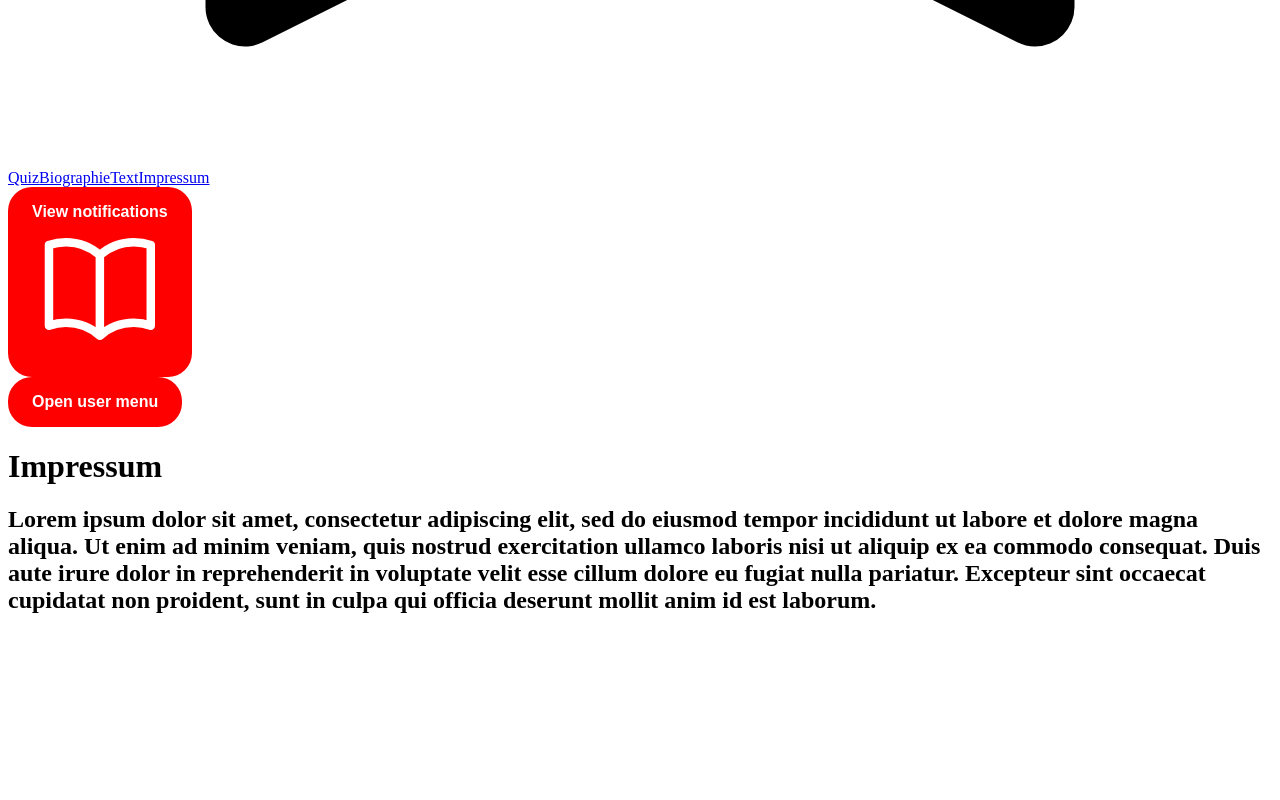
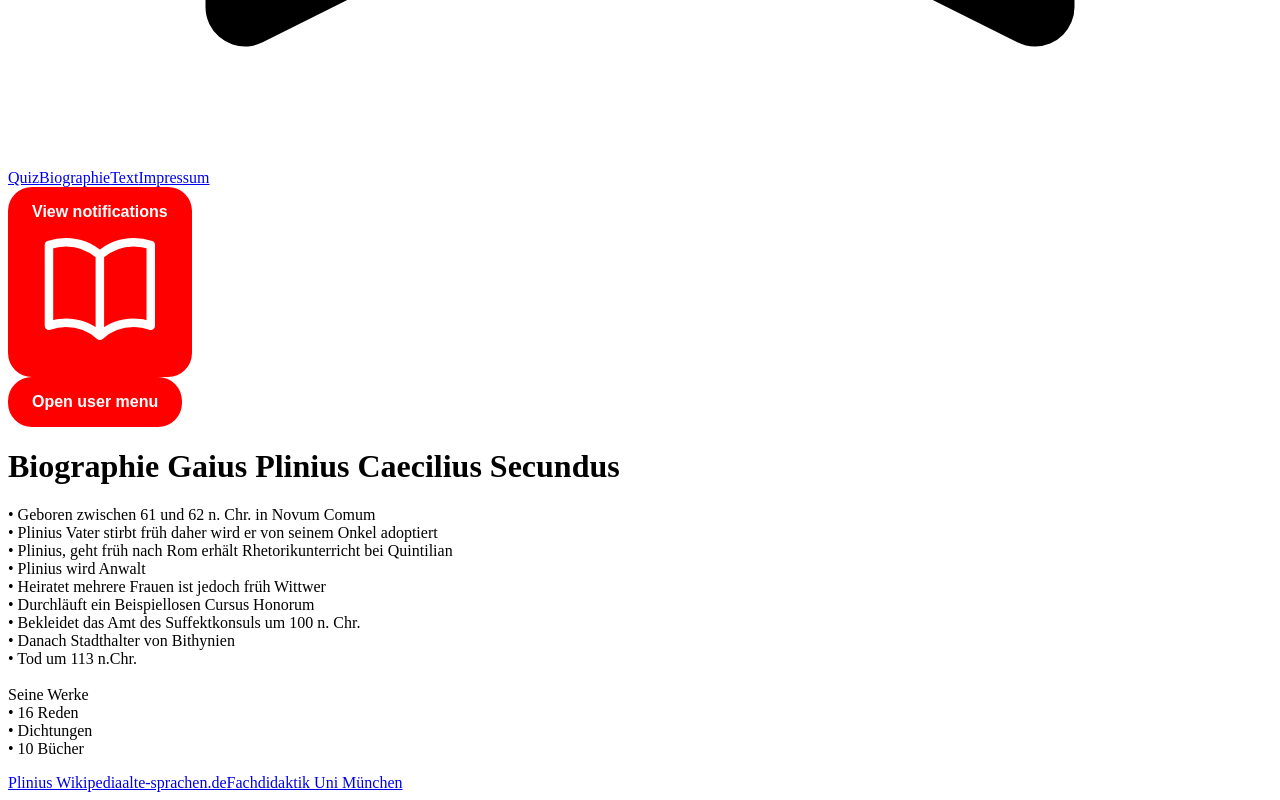
Before and after one commit to JonasErtl/latein_plinius, a React (Vite) app: page /bio in a window 1280 px wide. Shown: the part 1291-2091 px from the top of the page. Before the commit the page ends 1925 px from the top, so only its background shows below. Built offline with nearby package versions, Linux system fonts and the light colour scheme; the HTML template or start-up script is replaced by a standard one.

Commit message:
Updated Bio

```diff
--- a/src/components/Biographie.jsx
+++ b/src/components/Biographie.jsx
@@ -1,24 +1,39 @@
 import React from 'react'
 import Animation from './Animation'
 
-const Biographie = () => {
+const Zusammenfassung = () => {
   return (
-    <div>
+    <div className="bg-gradient-to-r from-white to-white h-screen pt-10 pb-10">
       <div className="bg-gradient-to-r from-white to-white h-screen pt-10 pb-10">
-    <div className='bg-gradient-to-tr from-gray-50 to-werid flex justify-center mx-14 h-auto rounded shadow-xl text-gray-600 text-center text-xl'>
-      <h1 className='text-center'>
-        Impressum
-      </h1>
-      <h2>
-          Lorem ipsum dolor sit amet, consectetur adipiscing elit, sed do eiusmod tempor incididunt ut labore et dolore magna aliqua.
-          Ut enim ad minim veniam, quis nostrud exercitation ullamco laboris nisi ut aliquip ex ea commodo consequat.
-          Duis aute irure dolor in reprehenderit in voluptate velit esse cillum dolore eu fugiat nulla pariatur.
-          Excepteur sint occaecat cupidatat non proident, sunt in culpa qui officia deserunt mollit anim id est laborum.
-      </h2>
+        <h1 className="text-center text-3xl pb-5 text-gray-700 ">
+         Biographie Gaius Plinius Caecilius Secundus
+        </h1>
+    <div className='bg-gradient-to-tr from-gray-50 to-werid flex justify-center mx-14 h-auto rounded shadow-xl text-gray-600 text-center text-xl py-3'>
+      <p>
+• Geboren zwischen 61 und 62 n. Chr. in Novum Comum <br/>
+• Plinius Vater stirbt früh daher wird er von seinem Onkel adoptiert<br/>
+• Plinius, geht früh nach Rom erhält Rhetorikunterricht bei Quintilian<br/>
+• Plinius wird Anwalt <br/>
+• Heiratet mehrere Frauen ist jedoch früh Wittwer <br/>
+• Durchläuft ein Beispiellosen Cursus Honorum <br/>
+• Bekleidet das Amt des Suffektkonsuls um 100 n. Chr.<br/>
+• Danach Stadthalter von Bithynien <br/>
+• Tod um 113 n.Chr. <br/>
+<br/>
+Seine Werke<br/>
+• 16 Reden<br/>
+• Dichtungen<br/>
+• 10 Bücher <br/>
+      </p>
+      </div>
+      <div className='flex justify-center'>
+      <a href='https://de.wikipedia.org/wiki/Plinius_der_J%C3%BCngere' className='bg-gradient-to-r from-red-400 to-blue-500 text-white rounded text-xl my-2 px-1 mx-5'>Plinius Wikipedia</a>
+      <a href='https://www.alte-sprachen.de/Plinius/plinius-info.htm' className='bg-gradient-to-r from-red-400 to-blue-500 text-white rounded text-xl my-2 px-1 mx-5'>alte-sprachen.de</a>
+      <a href='https://www.fachdidaktik.klassphil.uni-muenchen.de/studium_lehre/lehrverans/winter_1213/interpretationsuebung/hierl_plinius.pdf' className='bg-gradient-to-r from-red-400 to-blue-500 text-white rounded text-xl my-2 mx-5 px-1'>Fachdidaktik Uni München</a>
       </div>
     </div>
     </div>
   )
 }
 
-export default Biographie
+export default Zusammenfassung
--- a/src/components/Impressum.jsx
+++ b/src/components/Impressum.jsx
@@ -2,7 +2,7 @@ import React from 'react'
 
 const Impressum = () => {
   return (
-    <div className="bg-gradient-to-r from-white to-white h-screen pt-10 pb-10">
+    <div className="bg-gradient-to-r from-white to-gray-200 h-screen pt-10 pb-10">
       <h1 className='text-center text-3xl pb-4 text-gray-700'>Impressum</h1>
     <div className='bg-gradient-to-tr from-gray-50 to-werid flex justify-center mx-14 h-auto rounded shadow-xl text-gray-600 text-center text-xl pt-5 pb-5'>
       Bei dieser Website handelt es sich um ein von Schülern erstelltes Projekt.<br />
--- a/src/components/Quiz-Components/QuizCard.jsx
+++ b/src/components/Quiz-Components/QuizCard.jsx
@@ -10,16 +10,16 @@ function QuizCard() {
 
   const questions = [
     {
-      text: "Wer war plinius",
+      text: "Wann und wo wurde Plinius geboren ?",
       options: [
-        { id: 0, text: "Ein Bademeister", isCorrect: false },
-        { id: 1, text: "Ein Kaiser", isCorrect: false },
-        { id: 2, text: "Ein Soldat", isCorrect: false },
-        { id: 3, text: "Ein Schriftsteller", isCorrect: true },
+        { id: 0, text: "Zwischen 64 und 66 in Pompeji", isCorrect: false },
+        { id: 1, text: "Zwischen 61 und 62 in Bithyniaet Pontus", isCorrect: false },
+        { id: 2, text: "Zwischen 61 und 62 in Conum", isCorrect: true },
+        { id: 3, text: "63 n. Chr in Kiruna", isCorrect: true },
       ],
     },
     {
-      text: "Wo war plinius ?",
+      text: "",
       options: [
         { id: 0, text: "Los Angeles", isCorrect: false },
         { id: 1, text: "Rom", isCorrect: true },
--- a/src/components/Zusammenfassung.jsx
+++ b/src/components/Zusammenfassung.jsx
@@ -1,7 +1,7 @@
 import React from 'react'
 import Animation from './Animation'
 
-const Zusammenfassung = () => {
+const Biographie = () => {
   return (
     <div>
       <div className="bg-gradient-to-r from-white to-white h-screen pt-10 pb-10">
@@ -21,4 +21,4 @@ const Zusammenfassung = () => {
   )
 }
 
-export default Zusammenfassung
+export default Biographie
```
